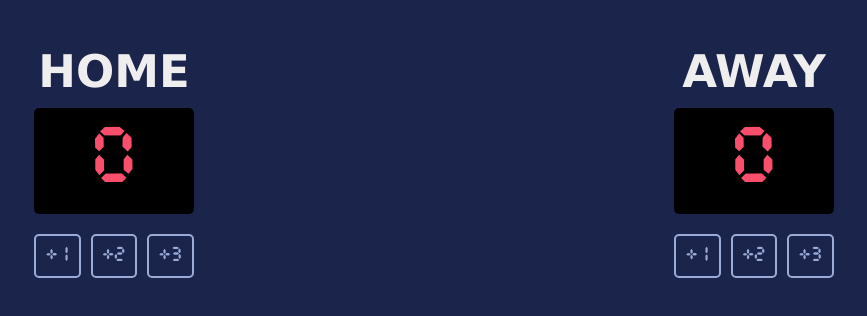
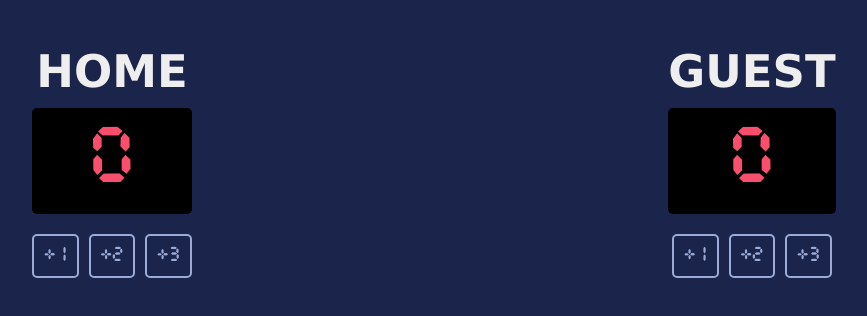
Before and after one commit to hipstrdoofus/basketball-scoreboard, a plain HTML site: page index.html in a window 1280 px wide. Shown: the whole page, without its empty margins (206-1073 px from the left). Drawn offline with Linux system fonts and the light colour scheme.

Commit message:
changed back to 'guest'

```diff
--- a/index.html
+++ b/index.html
@@ -14,7 +14,7 @@
                 </div>
             </div>
             <div>
-                <h3 class="team-label">AWAY</h3>
+                <h3 class="team-label">GUEST</h3>
                 <div id="guest-score" class="score">0</div>
                 <div class="button-group">
                     <button id="add-one-guest" class="score-button" onclick="addOneGuest()">+1</button>
```
